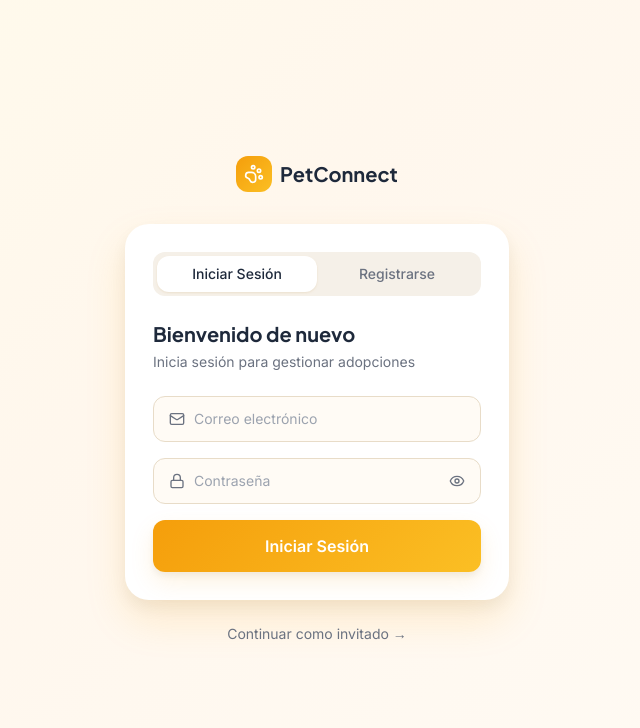
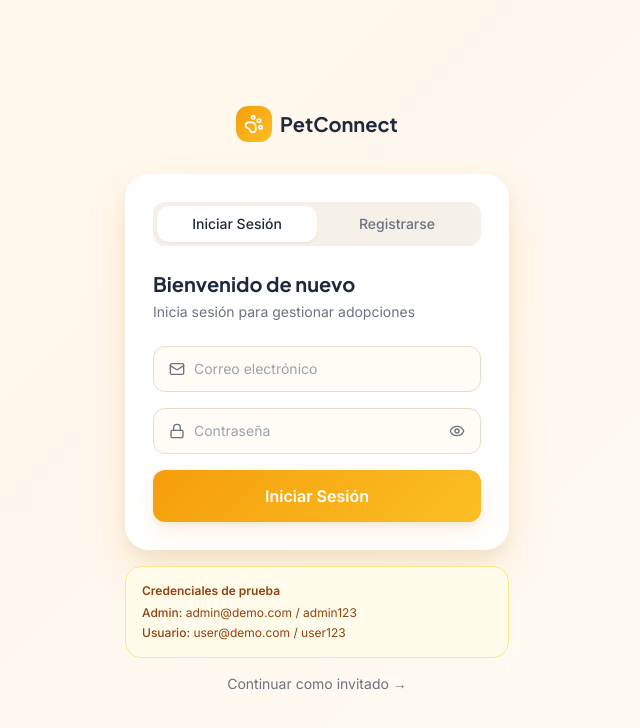
Before and after one commit to AndresZum04/petProyect, a Next.js app: page /login in a window 1280 px wide. Shown: the top 728 px of the page, without its empty margins (323-963 px from the left). Built offline with nearby package versions, Linux system fonts and the light colour scheme; no server answers.

Commit message:
feat: mostrar credenciales demo en pantalla de login

```diff
--- a/app/login/page.tsx
+++ b/app/login/page.tsx
@@ -182,7 +182,13 @@ export default function LoginPage() {
           </form>
         </div>
 
-        <p className="text-center text-sm text-muted-foreground mt-6">
+        <div className="bg-amber-50 border border-amber-200 rounded-2xl p-4 mt-4 text-xs text-amber-800 space-y-1">
+          <p className="font-semibold mb-1.5">Credenciales de prueba</p>
+          <p><span className="font-medium">Admin:</span> admin@demo.com / admin123</p>
+          <p><span className="font-medium">Usuario:</span> user@demo.com / user123</p>
+        </div>
+
+        <p className="text-center text-sm text-muted-foreground mt-4">
           <Link href="/pets" className="hover:text-primary-500 transition-colors">
             {t.login.continueAsGuest}
           </Link>
```
